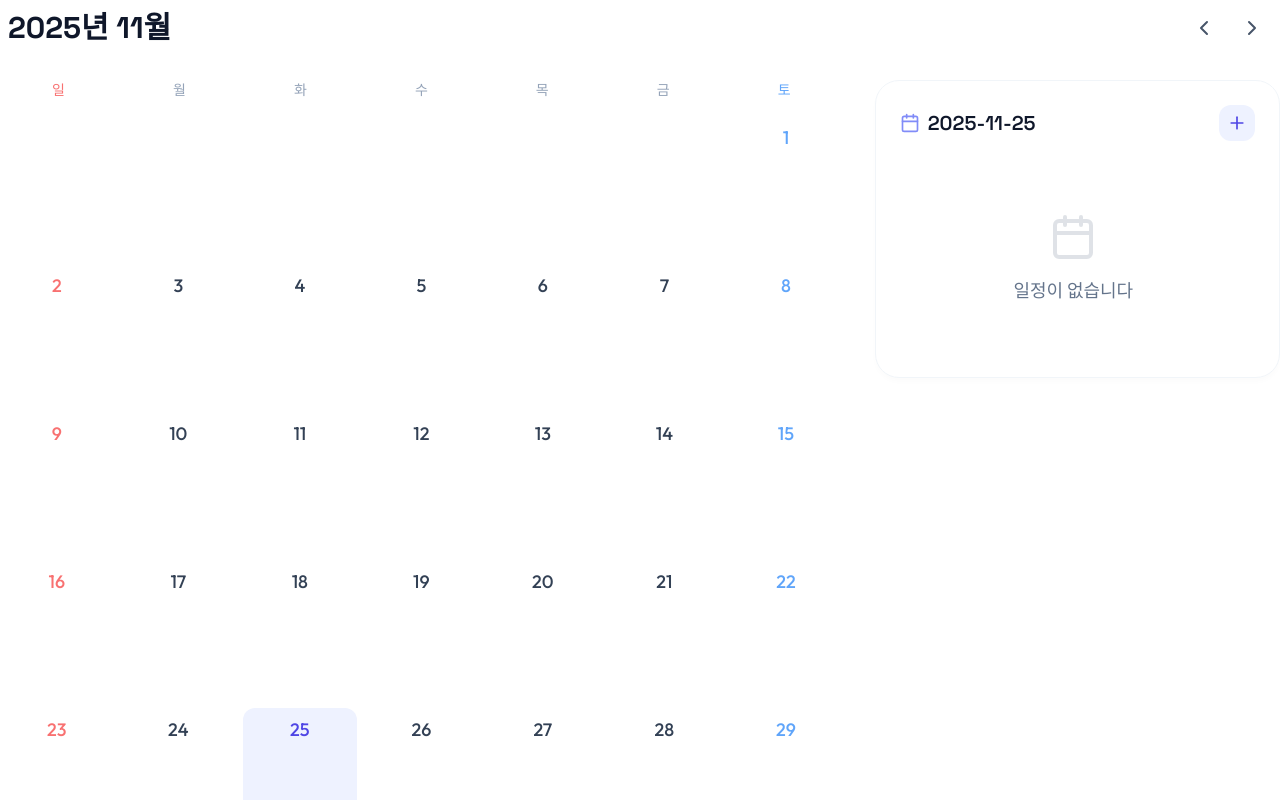
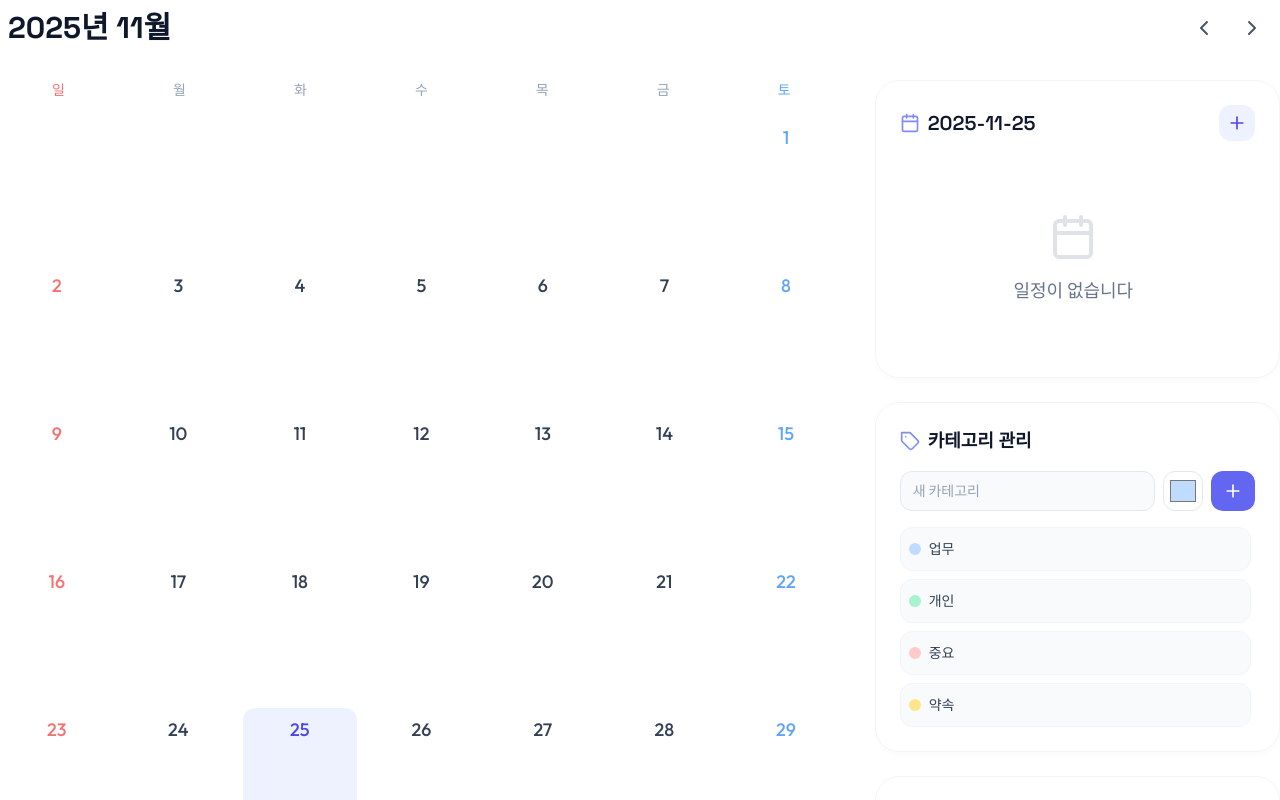
Before and after one commit to Soon421/my-calendar, a React (Vite) app: page / in a window 1280 px wide. Built offline with nearby package versions, Linux system fonts and the light colour scheme.

Commit message:
사라진 기존 기능 복구, 블루스크린 문제는 해결함

```diff
--- a/src/App.jsx
+++ b/src/App.jsx
@@ -434,7 +434,7 @@ export default function App() {
                 </button>
               </div>
 
-              <div className="space-y-3 max-h-[60vh] overflow-y-auto pr-2 custom-scrollbar">
+              <div className="space-y-3 max-h-[40vh] overflow-y-auto pr-2 custom-scrollbar">
                 {displayEvents.map(event => {
                   const category = categories.find(c => c.id === event.categoryId);
                   return (
@@ -492,6 +492,121 @@ export default function App() {
                     <p className="text-lg">일정이 없습니다</p>
                   </div>
                 )}
+              </div>
+            </div>
+
+            {/* 카테고리 관리 (데스크탑) */}
+            <div className="hidden md:block clean-card rounded-3xl p-6">
+              <h3 className="title-font text-lg font-semibold mb-4 text-slate-900 flex items-center gap-2">
+                <Tag size={20} className="text-indigo-400" />
+                카테고리 관리
+              </h3>
+              <div className="space-y-4">
+                <div className="flex gap-2">
+                  <input
+                    type="text"
+                    value={newCategory.name}
+                    onChange={e => setNewCategory(prev => ({ ...prev, name: e.target.value }))}
+                    className="flex-1 px-3 py-2 text-sm"
+                    placeholder="새 카테고리"
+                  />
+                  <input
+                    type="color"
+                    value={newCategory.color}
+                    onChange={e => setNewCategory(prev => ({ ...prev, color: e.target.value }))}
+                    className="w-10 h-10 rounded-xl p-1 cursor-pointer bg-white border border-slate-200"
+                  />
+                  <button
+                    onClick={handleAddCategory}
+                    className="px-3 bg-indigo-500 hover:bg-indigo-600 text-white rounded-xl transition-colors"
+                  >
+                    <Plus size={20} />
+                  </button>
+                </div>
+                <div className="space-y-2 max-h-[200px] overflow-y-auto custom-scrollbar pr-1">
+                  {categories.map(cat => (
+                    <div
+                      key={cat.id}
+                      className="flex items-center justify-between p-2 rounded-xl border border-slate-100 bg-slate-50 group"
+                    >
+                      <div className="flex items-center gap-2">
+                        <div
+                          className="w-3 h-3 rounded-full"
+                          style={{ backgroundColor: cat.color }}
+                        />
+                        <span className="text-sm font-medium text-slate-700">{cat.name}</span>
+                      </div>
+                      {categories.length > 1 && (
+                        <button
+                          onClick={() => handleDeleteCategory(cat.id)}
+                          className="p-1.5 text-slate-400 hover:text-red-500 hover:bg-red-50 rounded-lg transition-colors opacity-0 group-hover:opacity-100"
+                        >
+                          <Trash2 size={14} />
+                        </button>
+                      )}
+                    </div>
+                  ))}
+                </div>
+              </div>
+            </div>
+
+            {/* 알림 설정 (데스크탑) */}
+            <div className="hidden md:block clean-card rounded-3xl p-6">
+              <h3 className="title-font text-lg font-semibold mb-4 text-slate-900 flex items-center gap-2">
+                <Bell size={20} className="text-indigo-400" />
+                알림 설정
+              </h3>
+              <div className="space-y-4">
+                <div className="grid grid-cols-2 gap-2">
+                  <button
+                    onClick={() => {
+                      const minutes = 30;
+                      const id = '30min';
+                      if (!reminderOptions.find(o => o.id === id)) {
+                        const newOptions = [...reminderOptions, { id, label: '30분 전', minutes }];
+                        setReminderOptions(newOptions);
+                        storage.set('calendar-reminders', newOptions);
+                      }
+                    }}
+                    className="px-2 py-2 rounded-xl border border-slate-200 text-xs font-medium text-slate-600 hover:bg-slate-50"
+                  >
+                    + 30분
+                  </button>
+                  <button
+                    onClick={() => {
+                      const minutes = 60;
+                      const id = '1hour';
+                      if (!reminderOptions.find(o => o.id === id)) {
+                        const newOptions = [...reminderOptions, { id, label: '1시간 전', minutes }];
+                        setReminderOptions(newOptions);
+                        storage.set('calendar-reminders', newOptions);
+                      }
+                    }}
+                    className="px-2 py-2 rounded-xl border border-slate-200 text-xs font-medium text-slate-600 hover:bg-slate-50"
+                  >
+                    + 1시간
+                  </button>
+                </div>
+                <div className="space-y-2 max-h-[200px] overflow-y-auto custom-scrollbar pr-1">
+                  {reminderOptions.map(option => (
+                    <div
+                      key={option.id}
+                      className="flex items-center justify-between p-2 rounded-xl border border-slate-100 hover:border-indigo-200 hover:bg-indigo-50/50 transition-all group"
+                    >
+                      <span className="text-sm font-medium text-slate-700">{option.label}</span>
+                      <button
+                        onClick={() => {
+                          const newOptions = reminderOptions.filter(o => o.id !== option.id);
+                          setReminderOptions(newOptions);
+                          storage.set('calendar-reminders', newOptions);
+                        }}
+                        className="p-1.5 text-slate-400 hover:text-red-500 opacity-0 group-hover:opacity-100 transition-opacity"
+                      >
+                        <Trash2 size={14} />
+                      </button>
+                    </div>
+                  ))}
+                </div>
               </div>
             </div>
 
```
Also changed, not shown: 4 other files (tests, documents, lock files or other folders).
